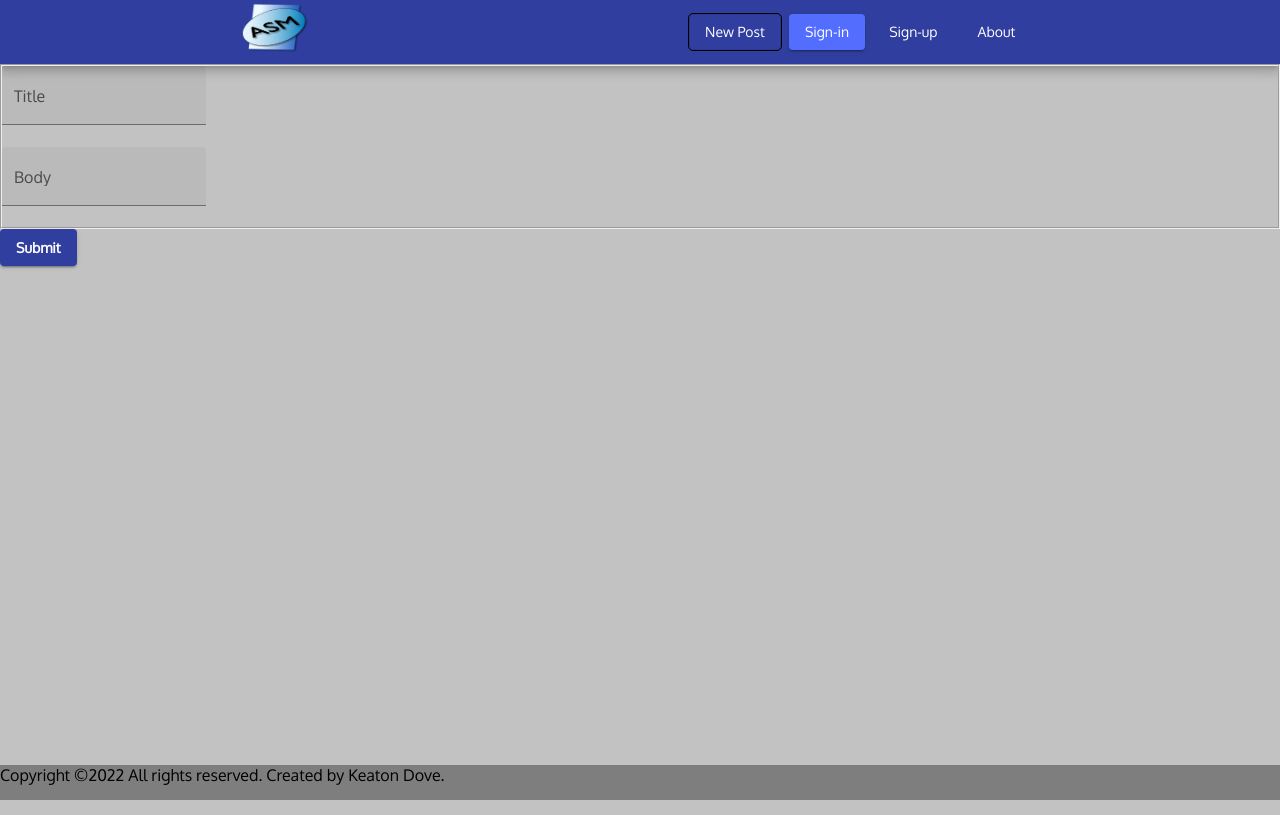
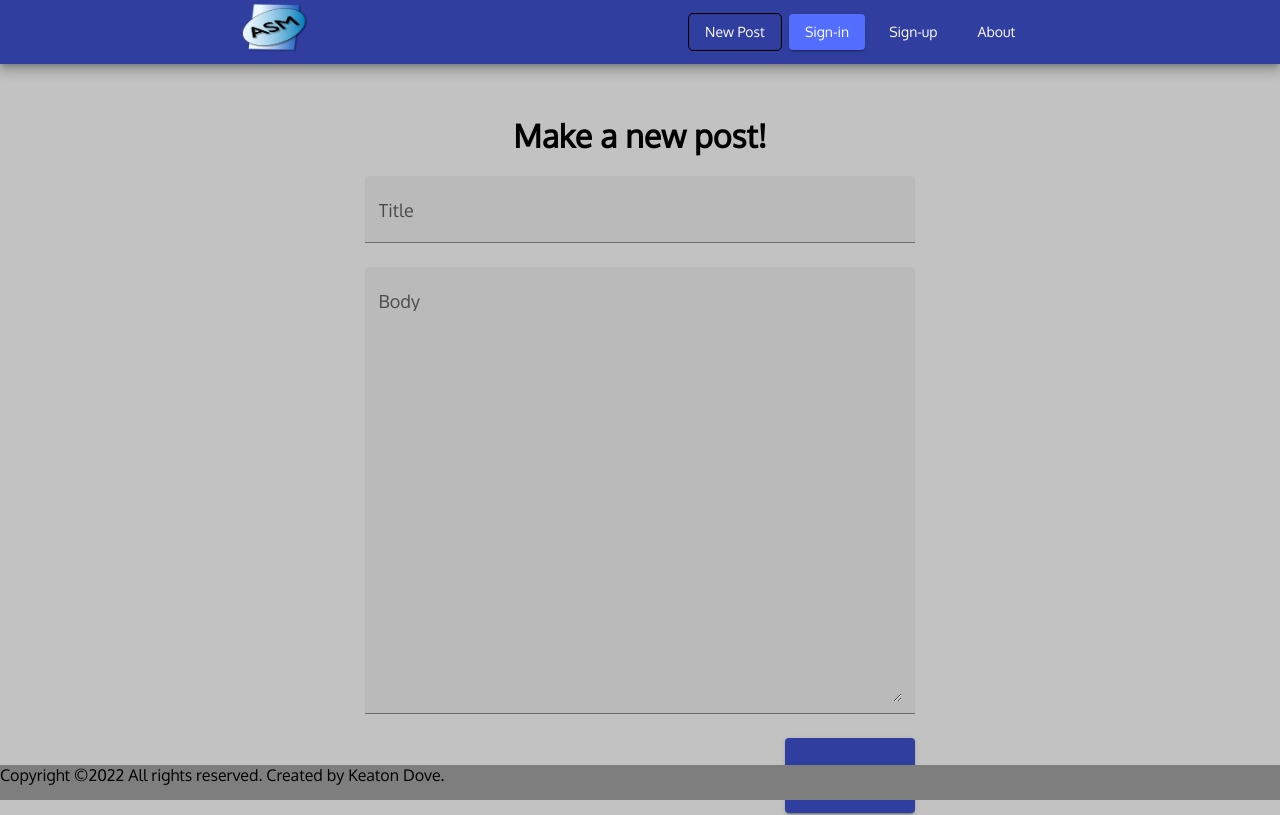
Before and after one commit to Keaton-Dove/AngularSocialMedia, an Angular app: page /post in a window 1280 px wide. Built offline with nearby package versions, Linux system fonts and the light colour scheme; what angular-in-memory-web-api would draw is missing.

Commit message:
Designing new post screen

```diff
--- a/src/app/app.component.css
+++ b/src/app/app.component.css
@@ -0,0 +1,3 @@
+.top-spacer {
+    margin-top: 4%;
+}
--- a/src/app/app.module.ts
+++ b/src/app/app.module.ts
@@ -1,4 +1,3 @@
-import { PostModule } from './post/post.module';
 // Built-in Angular resoures
 import { NgModule } from '@angular/core';
 import { BrowserModule } from '@angular/platform-browser';
@@ -14,6 +13,7 @@ import { AuthModule } from './auth/auth.module';
 import { ResourcesModule } from './resources';
 import { HomeModule } from './home/home.module';
 import { FunctionalityModule } from './functionality';
+import { PostModule } from './post/post.module';
 
 // My components
 import { AppComponent } from './app.component';
--- a/src/app/auth/auth.component.css
+++ b/src/app/auth/auth.component.css
@@ -1,14 +1,6 @@
-.top-spacer {
-    margin-top: 4%;
-}
-
-.header-format {
-    margin-bottom: 20px;
-}
-
-.censor-input {
-    -webkit-text-security: disc;
-}
+.top-spacer { margin-top: 4%; }
+.header-format { margin-bottom: 20px;}
+.censor-input { -webkit-text-security: disc; }
 
 .submit-button-format {
     margin-bottom: 30px;
@@ -18,14 +10,20 @@
     font-size: 20px;
 }
 
+.subtext-format {
+    position: relative;
+    margin-right: 165px;
+}
+
 fieldset {
     border: 0;
 }
 
 /* Formatting form field boxes */
 mat-form-field {
-    width:400px;
+    width: 400px;
     font-size: 18px;
+    text-align: left;
 }
 
 * {
--- a/src/app/auth/auth.component.html
+++ b/src/app/auth/auth.component.html
@@ -4,7 +4,7 @@
     <h1 class="header-format">{{ h1Text }}</h1>
     <app-error-format [Errors]="errors"></app-error-format>
 
-    <form [formGroup]="form" (ngSubmit)="submit()">
+    <form [formGroup]="userForm" (ngSubmit)="submit()">
         <fieldset [disabled]="submitted">
 
             <!-- Form elements -->
--- a/src/app/auth/auth.component.ts
+++ b/src/app/auth/auth.component.ts
@@ -12,7 +12,7 @@ import { UserService, Errors } from '../functionality';
 })
 export class AuthComponent implements OnInit {
 
-  form: FormGroup;
+  userForm: FormGroup;
   pageName: String = '';
   h1Text: String = '';
   submitted: boolean = false;
@@ -26,7 +26,7 @@ export class AuthComponent implements OnInit {
     private httpCLient: HttpClient
 
   ) {
-    this.form = this.formBuilder.group({
+    this.userForm = this.formBuilder.group({
       'username': ['', Validators.required],
       'password': ['', Validators.required]
     });
@@ -39,20 +39,20 @@ export class AuthComponent implements OnInit {
       // Conditional statement checking page name, assigning h1 text accordingly
       this.h1Text = (this.pageName == 'sign-in') ? 'Sign-in' : 'Sign-up';
       if (this.pageName == 'sign-up') {
-        this.form.addControl('email', this.formBuilder.control('',
+        this.userForm.addControl('email', this.formBuilder.control('',
         [Validators.required, Validators.email]));
-        this.form.addControl('confirmPassword', this.formBuilder.control('',
+        this.userForm.addControl('confirmPassword', this.formBuilder.control('',
         [Validators.required]));
       }
     });
   }
 
   submit() {
-    console.log(this.form.getRawValue());
+    console.log(this.userForm.getRawValue());
     this.submitted = true;
     this.errors = {errorsDict: {}};
 
-    const credentials = this.form.value;
+    const credentials = this.userForm.value;
     this.userService.authorize(this.pageName, credentials)
     .subscribe(res => this.router.navigateByUrl('/'),
       err => {
--- a/src/app/functionality/services/http.service.ts
+++ b/src/app/functionality/services/http.service.ts
@@ -31,11 +31,11 @@ export class HttpService {
         .pipe(catchError(throwError));
     }
     post(urlSuffix: string, object: Object = {}): Observable<any> {
-        return this.httpClient.post(this.rootUrl + urlSuffix, object,)
+        return this.httpClient.post(this.rootUrl + urlSuffix, object)
         .pipe(catchError(this.errorFix));
     }
     put(urlSuffix: string, object: Object = {}): Observable<any> {
-        return this.httpClient.put(this.rootUrl + urlSuffix, object,)
+        return this.httpClient.put(this.rootUrl + urlSuffix, object)
         .pipe(catchError(this.errorFix));
     }
 
--- a/src/app/post/post.component.css
+++ b/src/app/post/post.component.css
@@ -0,0 +1,30 @@
+.top-spacer { margin-top: 4%; }
+.header-format { margin-bottom: 20px;}
+
+.post-button-format {
+    line-height: 75px;
+    height: 75px;
+    width: 130px;
+    font-size: 20px;
+    position: absolute;
+    margin-left: 145px;
+}
+
+fieldset {
+    border: 0px;
+    text-align: left;
+    min-width: 550px;
+}
+
+mat-form-field {
+    width: 550px;
+    font-size: 18px;
+}
+
+textarea {
+    height: 400px;
+}
+
+* {
+    text-align: center;
+}
--- a/src/app/post/post.component.html
+++ b/src/app/post/post.component.html
@@ -1,4 +1,8 @@
 <div>
+    <div class="top-spacer"></div>
+
+    <h1 class="header-format">Make a new post!</h1>
+
     <form [formGroup]="postForm" (ngSubmit)="submit()">
 
         <fieldset [disabled]="submitted">
@@ -12,17 +16,18 @@
             <div>
                 <mat-form-field appearance="fill" hideRequiredMarker>
                     <mat-label>Body</mat-label>
-                    <input matInput required formControlName="body">
+                    <textarea matInput required formControlName="body" placeholder="" appearance="fill">
+                    </textarea>
                 </mat-form-field>
             </div>
+
+            <div>
+                <button mat-raised-button color="primary" class="post-button-format">
+                    <b>Post</b>
+                </button>
+            </div>
+
         </fieldset>
 
     </form>
-
-    <div>
-        <button mat-raised-button color="primary">
-            <b>Submit</b>
-        </button>
-    </div>
-
 </div>
--- a/src/app/post/post.component.ts
+++ b/src/app/post/post.component.ts
@@ -1,5 +1,5 @@
 import { Component, OnInit } from '@angular/core';
-import { Form, FormBuilder, FormControl, FormGroup, Validators } from '@angular/forms';
+import { FormBuilder, FormControl, FormGroup, Validators } from '@angular/forms';
 
 
 @Component({
@@ -23,11 +23,10 @@ export class PostComponent implements OnInit {
   }
 
   ngOnInit() {
-    console.log("this is awful");
   }
 
 
-  submit(): void{
+  submit() {
     console.log(this.postForm.getRawValue());
   }
 }
```
